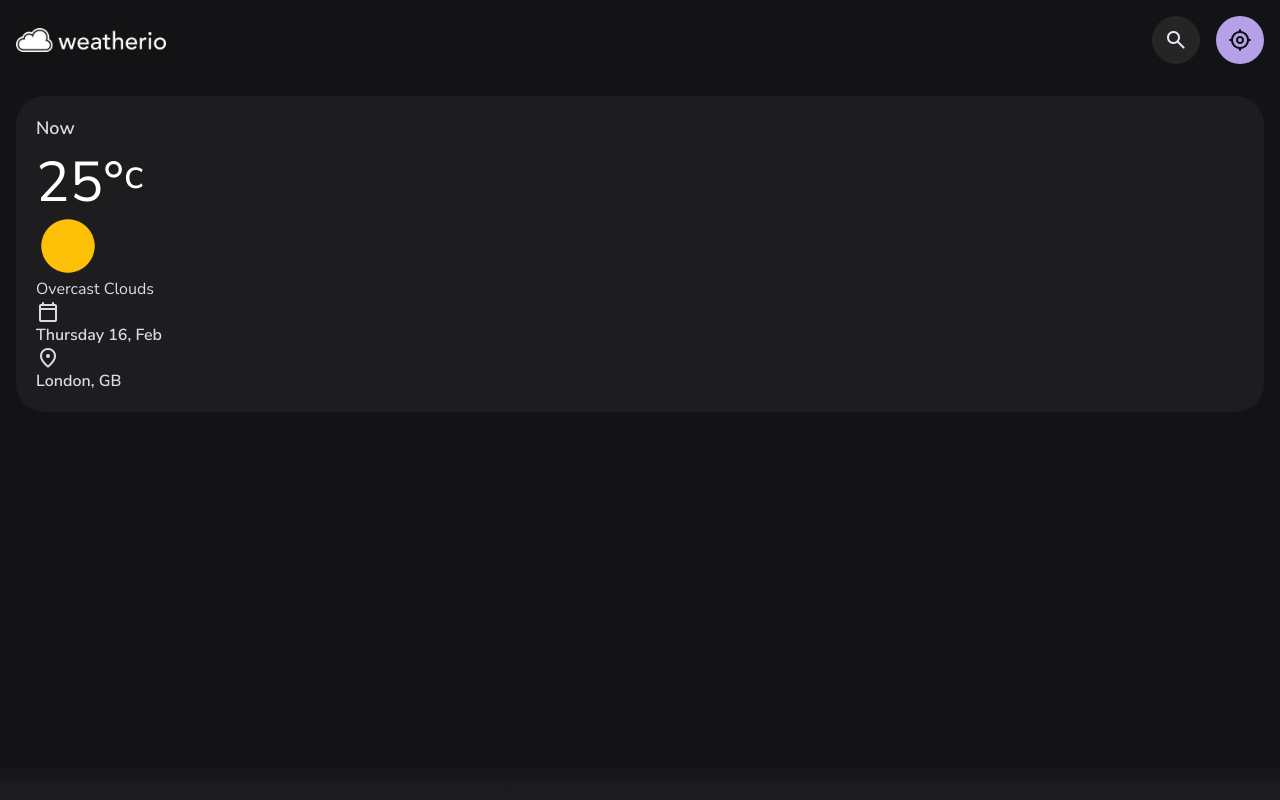
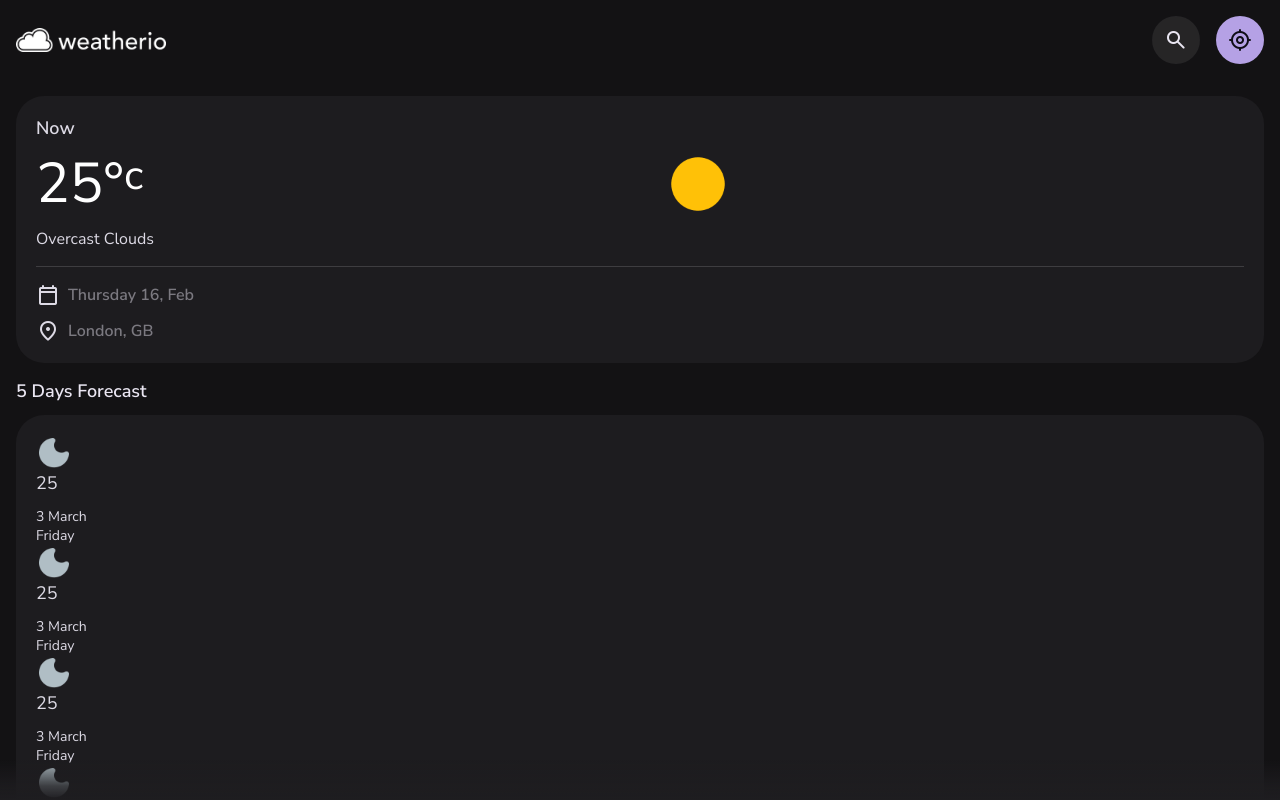
Before and after one commit to yarasa27/Real-time-Weather-App, a plain HTML site: page index.html in a window 1280 px wide. Drawn offline with Linux system fonts and the light colour scheme.

Commit message:
5 days forecast

```diff
--- a/assets/css/style.css
+++ b/assets/css/style.css
@@ -416,7 +416,34 @@ article.container::before{
 /*-----------------------------------*\
   #CURRENT WEATHER
 \*-----------------------------------*/
-
+.current-weather-card .weapper{
+  margin-block: 12px;
+  display: flex;
+  gap: 8px;
+  align-items: center;
+}
+.current-weather-card .weather-icon{
+  margin-inline: auto;
+}
+.current-weather-card > .body-3 {
+  text-transform: capitalize;
+}
+.current-weather-card .meta-list{
+  margin-block-start: 16px;
+  padding-block-start: 16px;
+  border-block-start: 1px solid var(--outline);
+}
+.current-weather-card .meta-item{
+  display: flex;
+  align-items: center;
+  gap: 8px;
+}
+.current-weather-card .meta-item:not(:last-child){
+  margin-block-end: 12px;
+}
+.current-weather-card .meta-text{
+  color: var(--on-surface-variant);
+}
 
 
 
--- a/index.html
+++ b/index.html
@@ -78,6 +78,65 @@
                         </ul>
                     </div>
                 </section>
+
+                <!-- Forecast -->
+                 <section class="section forecast" aria-labelledby="forecast-label" data-5-day-forecast>
+                    <h2 class="title-2" id="forecast-label">5 Days Forecast</h2>
+                    <div class="card card-lg forecast-card">
+                        <ul>
+                            <li class="card-item">
+                                <div class="icon-wrapper">
+                                    <img src="./assets/images/weather_icons/01n.png" width="36" height="36" alt="Overcast Clouds" class="weather-ion">
+                                    <span class="span">
+                                        <p class="title-2">25</p>
+                                    </span>
+                                </div>
+                                <p class="label-1">3 March</p>
+                                <p class="label-1">Friday</p>
+                            </li>
+                            <li class="card-item">
+                                <div class="icon-wrapper">
+                                    <img src="./assets/images/weather_icons/01n.png" width="36" height="36" alt="Overcast Clouds" class="weather-ion">
+                                    <span class="span">
+                                        <p class="title-2">25</p>
+                                    </span>
+                                </div>
+                                <p class="label-1">3 March</p>
+                                <p class="label-1">Friday</p>
+                            </li>
+                            <li class="card-item">
+                                <div class="icon-wrapper">
+                                    <img src="./assets/images/weather_icons/01n.png" width="36" height="36" alt="Overcast Clouds" class="weather-ion">
+                                    <span class="span">
+                                        <p class="title-2">25</p>
+                                    </span>
+                                </div>
+                                <p class="label-1">3 March</p>
+                                <p class="label-1">Friday</p>
+                            </li>
+                            <li class="card-item">
+                                <div class="icon-wrapper">
+                                    <img src="./assets/images/weather_icons/01n.png" width="36" height="36" alt="Overcast Clouds" class="weather-ion">
+                                    <span class="span">
+                                        <p class="title-2">25</p>
+                                    </span>
+                                </div>
+                                <p class="label-1">3 March</p>
+                                <p class="label-1">Friday</p>
+                            </li>
+                            <li class="card-item">
+                                <div class="icon-wrapper">
+                                    <img src="./assets/images/weather_icons/01n.png" width="36" height="36" alt="Overcast Clouds" class="weather-ion">
+                                    <span class="span">
+                                        <p class="title-2">25</p>
+                                    </span>
+                                </div>
+                                <p class="label-1">3 March</p>
+                                <p class="label-1">Friday</p>
+                            </li>
+                        </ul>
+                    </div>
+                 </section>
             </div>
         </article>
      </main>
```
